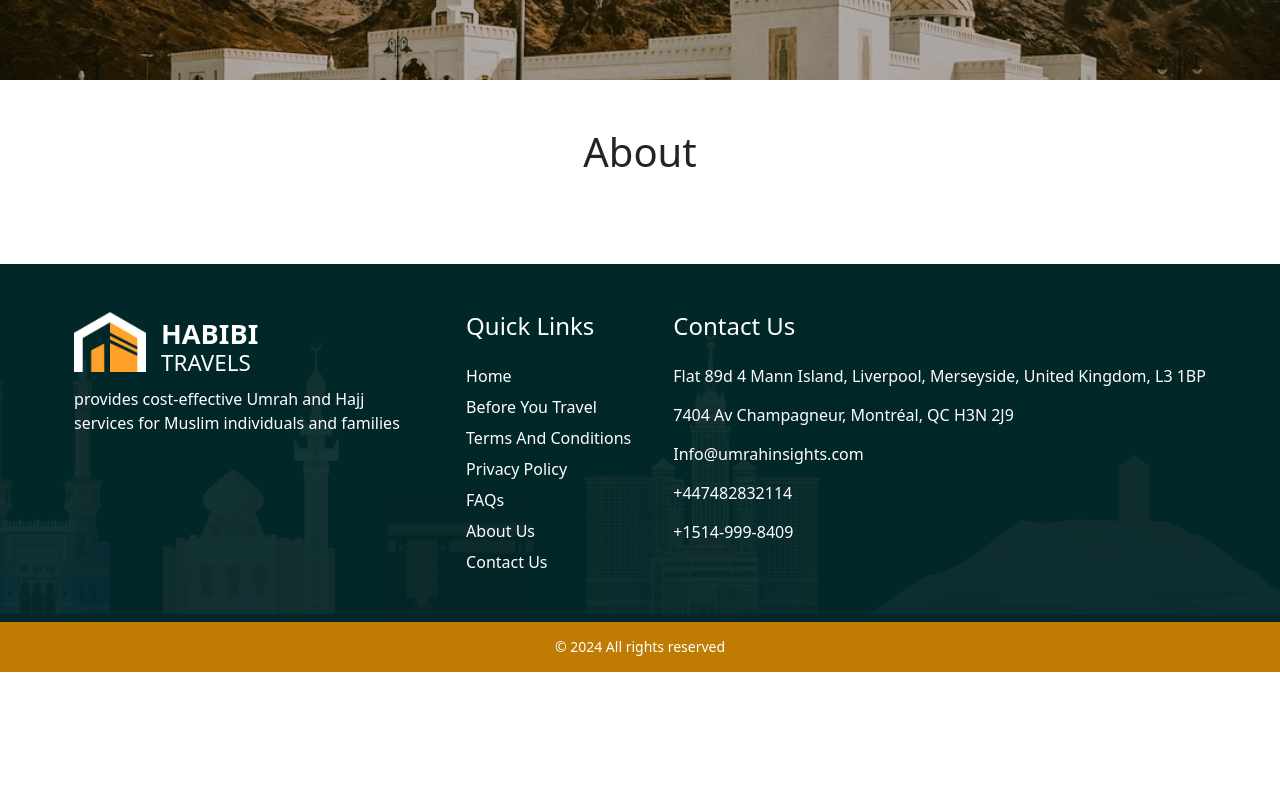
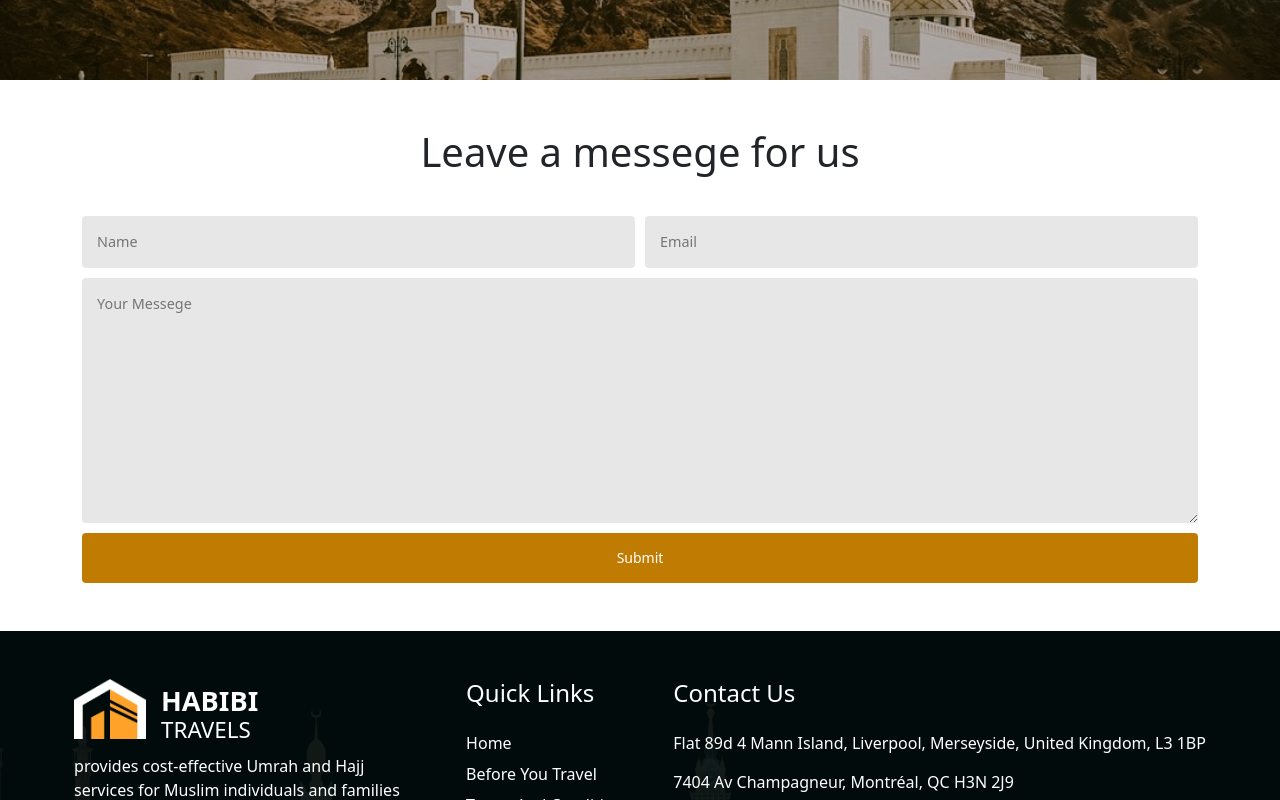
Before and after one commit to msalmankhokhar/habibi-travels-next-app, a Next.js app: page /contact in a window 1280 px wide. Shown: the part 320-1120 px from the top of the page. Before the commit the page ends 992 px from the top, so only its background shows below. Built offline with nearby package versions, Linux system fonts and the light colour scheme.

Commit message:
added contact page

```diff
--- a/components/NavBar.js
+++ b/components/NavBar.js
@@ -27,11 +27,13 @@ export default function NavBar() {
         <ul>
           <li className="navItem navLi"><Link className="navLink" href="/">Home</Link></li>
           <li className="navItem navLi"><Link className="navLink" href="/about">About Us</Link></li>
+          <li className="navItem navLi"><Link className="navLink" href="/contact">Contact Us</Link></li>
         </ul>
         <FontAwesomeIcon icon={faBars} id='menuIcon' onClick={toggleMobileMenu} />
         <div id="mobileMenu" className=''>
           <Link className="navLink" href="/">Home</Link>
           <Link className="navLink" href="/about">About Us</Link>
+          <Link className="navLink" href="/contact">Contact Us</Link>
         </div>
     </nav>
   )
--- a/pages/about.js
+++ b/pages/about.js
@@ -9,9 +9,6 @@ import { useState } from "react";
 import { useEffect } from "react";
 import Spinner from '@/public/Spinner.gif'
 import Head from "@/components/Head";
-
-const inter = Inter({ subsets: ["latin"] });
-
 
 export default function About() {
 
--- a/pages/contact.js
+++ b/pages/contact.js
@@ -1,7 +1,6 @@
-import Head from "next/head";
 import Image from "next/image";
 import { Inter } from "next/font/google";
-import styles from "@/styles/About.module.css";
+import styles from "@/styles/Contact.module.css";
 import HeaderSmall from "@/components/HeaderSmall";
 import GetQuoteForm from "@/components/GetQuoteForm";
 import Pkg from "@/components/Pkg";
@@ -9,28 +8,32 @@ import Footer from "@/components/Footer";
 import { useState } from "react";
 import { useEffect } from "react";
 import Spinner from '@/public/Spinner.gif'
+import Head from "@/components/Head";
 
-const inter = Inter({ subsets: ["latin"] });
-
-
-export default function About() {
+export default function Contact() {
 
   return (
     <>
-      <Head>
-        <title>About Us | Umrah Insights</title>
-        <meta name="description" content="Generated by create next app" />
-        <meta name="viewport" content="width=device-width, initial-scale=1" />
-        <link rel="icon" href="/favicon.ico" />
-      </Head>
-      <HeaderSmall title="About Us"/>
+      <Head title="About" desc="A next JS app created by Salman" />
+      <HeaderSmall title="Contact Us"/>
       <main id="main" className="container my-5">
-        <h1 id={styles.mainHeading} className="text-center">About <span className="span"></span></h1>
-        <div>
-
-        </div>
+        <h1 id={styles.mainHeading} className="text-center">Leave a messege for us</h1>
+        <form className={styles.form} action="">
+          <div className={styles.content}>
+            <input type="text" className={styles.formInput} placeholder="Name" />
+            <input type="email" className={styles.formInput} placeholder="Email" />
+          </div>
+            <textarea name="" id="" cols="30" rows="10" className={styles.formInput} placeholder="Your Messege"></textarea>
+            <button type="button" className="myBtn btnYellow">Submit</button>
+        </form>
       </main>
       <Footer/>
     </>
   );
 }
+
+// export async function getServerSideProps(context){
+//   return {
+//     props : {}
+//   }
+// }
--- a/pages/index.js
+++ b/pages/index.js
@@ -2,7 +2,7 @@ import Image from "next/image";
 import styles from "@/styles/Home.module.css";
 import Header from "@/components/Header";
 import GetQuoteForm from "@/components/GetQuoteForm";
-import Pkg from "@/components/Pkg";
+import PkgOld from "@/components/PkgOld";
 import Footer from "@/components/Footer";
 import { useState } from "react";
 import { useEffect } from "react";
@@ -51,7 +51,7 @@ export default function Home() {
           <div className={styles.content}>
           {
             pkgList.map((pkgObj)=>{
-              return <Pkg key={pkgList.indexOf(pkgObj)} t={pkgObj.title} d={pkgObj.duration} p={pkgObj.price} />
+              return <PkgOld key={pkgList.indexOf(pkgObj)} title={pkgObj.title} duration={pkgObj.duration} price={pkgObj.price} makkahDuration={pkgObj.makkahDuration} makkahHotel={pkgObj.makkahHotel} madinaDuration={pkgObj.madinaDuration} madinaHotel={pkgObj.madinaHotel}/>
             })
           }
           </div>
--- /dev/null
+++ b/styles/Contact.module.css
@@ -0,0 +1,26 @@
+.form{
+    display: flex;
+    flex-direction: column;
+    gap: 10px;
+}
+
+.form .content{
+    /* display: grid;
+    grid-template-rows: auto auto;
+    gap: 10px;
+    width: 100%;
+    grid-auto-flow: row; */
+    display: flex;
+    flex-direction: row;
+    gap: 10px;
+}
+
+.formInput{
+    width: 100%;
+    background-color: rgb(231, 231, 231);
+    border: none;
+    outline: none;
+    padding: 15px;
+    border-radius: 4px;
+    font-size: 0.9rem;
+}
--- a/styles/Home.module.css
+++ b/styles/Home.module.css
@@ -13,13 +13,13 @@
 #formBox{
   display: flex;
   flex-direction: column;
-  padding: 60px 40px;
+  padding: 30px 40px;
   box-shadow: 0px 3px 13px #033f3fab;
   border-radius: 4px;
   z-index: 1;
   position: relative;
   bottom: 10px;
-  gap: 25px;
+  gap: 15px;
 }
 #formBox p{
   color: white;
@@ -30,11 +30,12 @@
 #form{
   display: flex;
   flex-direction: column;
-  gap: 35px;
+  gap: 15px;
 }
 #form .content{
   display: grid;
-  gap: 25px;
+  row-gap: 15px;
+  column-gap: 25px;
   grid-template-columns: repeat(auto-fit, 275px);
   align-content: center;
   justify-content: center;
@@ -64,7 +65,7 @@
   display: flex;
   flex-direction: row;
   flex-wrap: wrap;
-  gap: 20px;
+  gap: 30px;
   align-items: center;
   justify-content: center;
 }
--- a/styles/globals.css
+++ b/styles/globals.css
@@ -8,7 +8,7 @@
   /* My modified colors 2 */
   --green: #c07b03;
   /* --green: #03c08f; */
-  --orange: #022729;
+  --orange: #010b0c;
 
   /* Colors of Umrah Insights */
   /* --green: #033F3F; */
@@ -31,6 +31,7 @@
   padding: 10px 12px;
   background-color: var(--green);
   color: white;
+  font-size: 1.7rem;
 }
 
 /* Header Small */
@@ -79,10 +80,9 @@
 #mobileMenu{
   display: none;
   color: white;
-  background-color: #001e31;
-  background-color: rgba(0, 30, 49, 0.845);
+  background-color: rgba(2, 30, 22, 0.781);
   backdrop-filter: blur(8px);
-  transition: 0.3s ease-in-out;
+  transition: 0.3s;
   width: 75vw;
   position: fixed;
   z-index: 2;
@@ -168,8 +168,112 @@
   border-radius: 0px;
 }
 
-/* Package Card */
+/* Package card Old */
 .pkgCard{
+  width: 410px;
+  box-shadow: 1px 1px 8px #bbbbbb;
+  /* border: 1px solid rgb(161, 161, 161); */
+  border-radius: 16px;
+}
+
+.pkgImg{
+  width: 100%;
+  overflow: hidden;
+  border-radius: inherit;
+  height: 300px;
+}
+
+.pkgCard .textBox{
+  padding: 15px;
+  display: flex;
+  flex-direction: column;
+  gap: 15px;
+}
+
+.pkgCard .textBox .top{
+  display: flex;
+  justify-content: space-between;
+  align-items: center;
+}
+
+.pkgCard .textBox .top .duration, .pkgCard .textBox .top .price{
+  font-weight: bold;
+  font-size: 1.1rem;
+}
+
+.pkgCard .textBox .top .duration{
+  color: #747474;
+}
+
+.pkgCard .textBox .top .price{
+  color: #2e2e2e;
+}
+
+.pkgCard .textBox .title{
+  font-size: 1.2rem;
+  color: white;
+  background-color: rgb(1, 53, 57);
+  padding: 16px 5px;
+  border-radius: 5px;
+  font-weight: normal;
+  text-align: center;
+  margin-bottom: 0px;
+}
+
+.pkgCard .textBox .title svg{
+  width: 25px;
+  height: 25px;
+}
+
+.pkgCard .textBox .title svg path{
+  color: gold;
+}
+
+.pkgCard .hotelContainer{
+  display: flex;
+  flex-direction: column;
+  gap: 15px;
+}
+
+.pkgCard .hotelContainer .hotel .hotelTitle{
+  color: #007487;
+  margin-bottom: 3px;
+  font-size: 1.2rem;
+}
+
+.pkgCard .hotelContainer .hotel .hotelTitle span{
+  font-size: 0.9rem;
+  color: black;
+}
+.pkgCard .hotelContainer .hotel .hotelDuration{
+  font-weight: bold;
+  color: #606060;
+  font-size: 0.9rem;
+  text-align: right;
+}
+
+.pkgCard .featureBox{
+  display: flex;
+  justify-content: space-around;
+}
+
+.pkgCard .featureBox .feature{
+  display: flex;
+  align-items: center;
+  column-gap: 5px;
+}
+
+.pkgCard .featureContainer .feature span{
+  font-weight: bold;
+  color: #545454;
+}
+
+.pkgCard .featureContainer .feature svg path{
+  color: green;
+}
+
+/* Package Card New */
+/* .pkgCard{
   border: 1px solid rgb(161, 161, 161);
   border-radius: 16px;
   width: 410px;
@@ -192,7 +296,7 @@
   width: 100%;
   overflow: hidden;
   border-radius: inherit;
-}
+} */
 
 /* Footer */
 #footer{
```
Also changed, not shown: components/PkgOld.js (added, +60 -0 lines).
